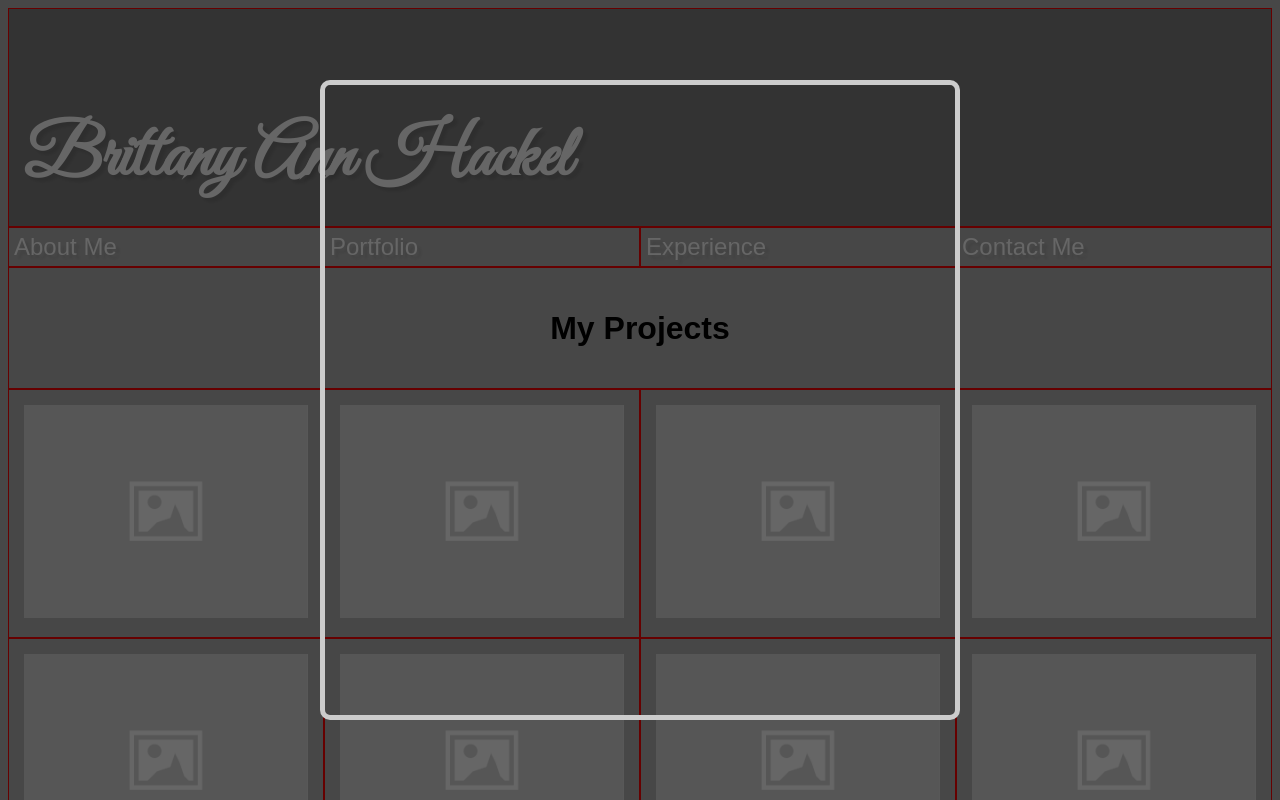
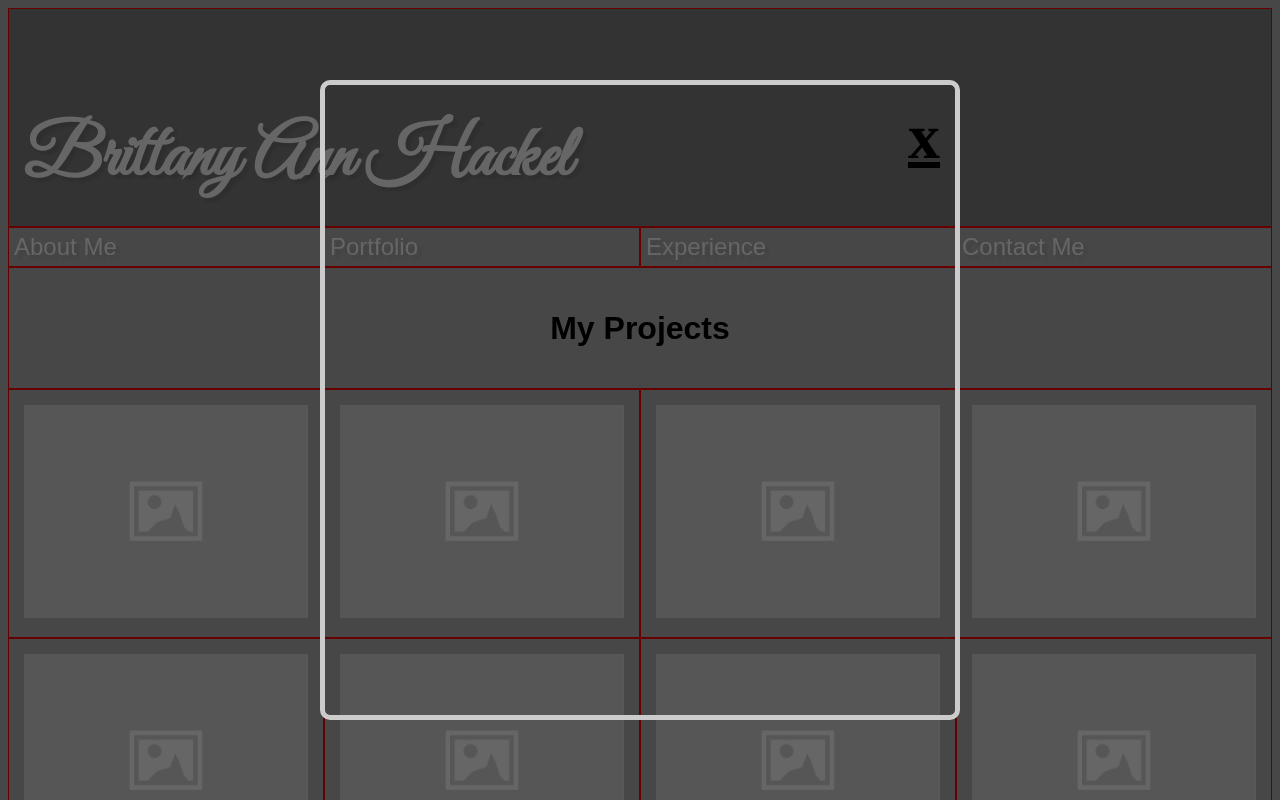
Before and after one commit to erskin19/MI362FinalProject, a PHP site: page /portfolio.php in a window 1280 px wide, after a click that opens the changed part. Run offline with PHP 8.4, Linux system fonts and the light colour scheme; some libraries are stand-ins or nearby versions.

Commit message:
creating popup box

```diff
--- a/css/main.css
+++ b/css/main.css
@@ -123,6 +123,38 @@ header h1{
     display:none;
 }
 
+#popup a {
+    position:absolute;
+    top: 15px;
+    right: 15px;
+    font-size: 4em;
+    font-weight: bold;
+    color: black;
+
+}
+
+/* unvisited link */
+#popup a:link {
+    color: black;
+}
+
+/* visited link */
+#popup a:visited {
+    color: black;
+}
+
+/* mouse over link */
+#popup a:hover {
+    color: black;
+}
+
+/* selected link */
+#popup a:active {
+    color: black;
+    border:2px dashed black;
+    border-radius:5px;
+}
+
 
 @media only screen and (min-width: 600px), only screen and (orientation: landscape){
     /* For tablets: */
--- a/portfolio.php
+++ b/portfolio.php
@@ -24,7 +24,9 @@ require 'lib/site.inc.php';
     <div class="col-3 col-t-4 col-m-12"><img src="img/placeholder.png" alt="placholder" /></div>
     <div class="col-3 col-t-4 col-m-12"><img src="img/placeholder.png" alt="placholder" /></div>
 </div>
-<div id="popup"></div>
+<div id="popup">
+    <a href="">x</a>
+</div>
 <div id="cover"></div>
 </body>
 
```
